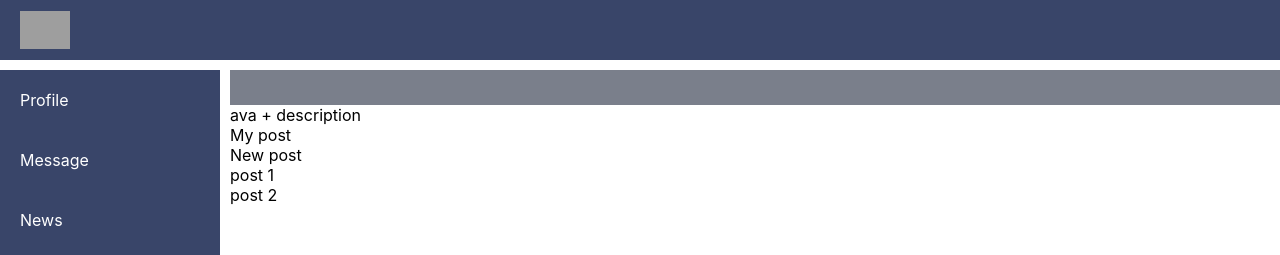
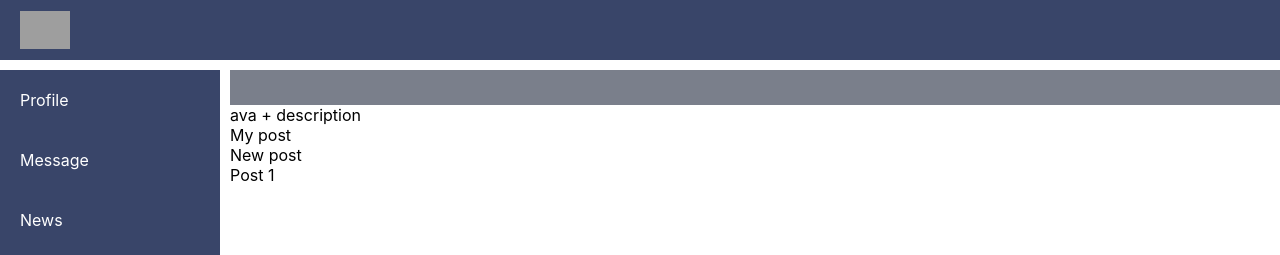
Before and after one commit to piy-bebe/react, a React (Create React App) app: page / in a window 1280 px wide. Shown: the top 255 px of the page. Built offline with nearby package versions, Linux system fonts and the light colour scheme; grey boxes are pictures that could not be loaded.

Commit message:
created post

```diff
--- a/src/components/Profile/MyPosts/MyPosts.jsx
+++ b/src/components/Profile/MyPosts/MyPosts.jsx
@@ -1,17 +1,17 @@
-import React from 'react'
-import c from './MyPosts.module.css'
+import React from "react";
+import c from "./MyPosts.module.css";
+import Post from "./Post/Post";
 
 const MyPosts = () => {
   return (
     <div>
       My post
-    <div>New post</div>
-    <div>
-      <div>post 1</div>
-      <div>post 2</div>
+      <div>New post</div>
+      <div>
+        <Post />
+      </div>
     </div>
-    </div>
-  )
-}
+  );
+};
 
-export default MyPosts
+export default MyPosts;
--- /dev/null
+++ b/src/components/Profile/MyPosts/Post/Post.jsx
@@ -0,0 +1,10 @@
+import React from 'react'
+import c from './Post.module.css'
+
+const Post = () => {
+  return (
+    <div>Post 1</div>
+  )
+}
+
+export default Post
```
Also changed, not shown: src/components/Profile/MyPosts/Post/Post.module.css (added).
